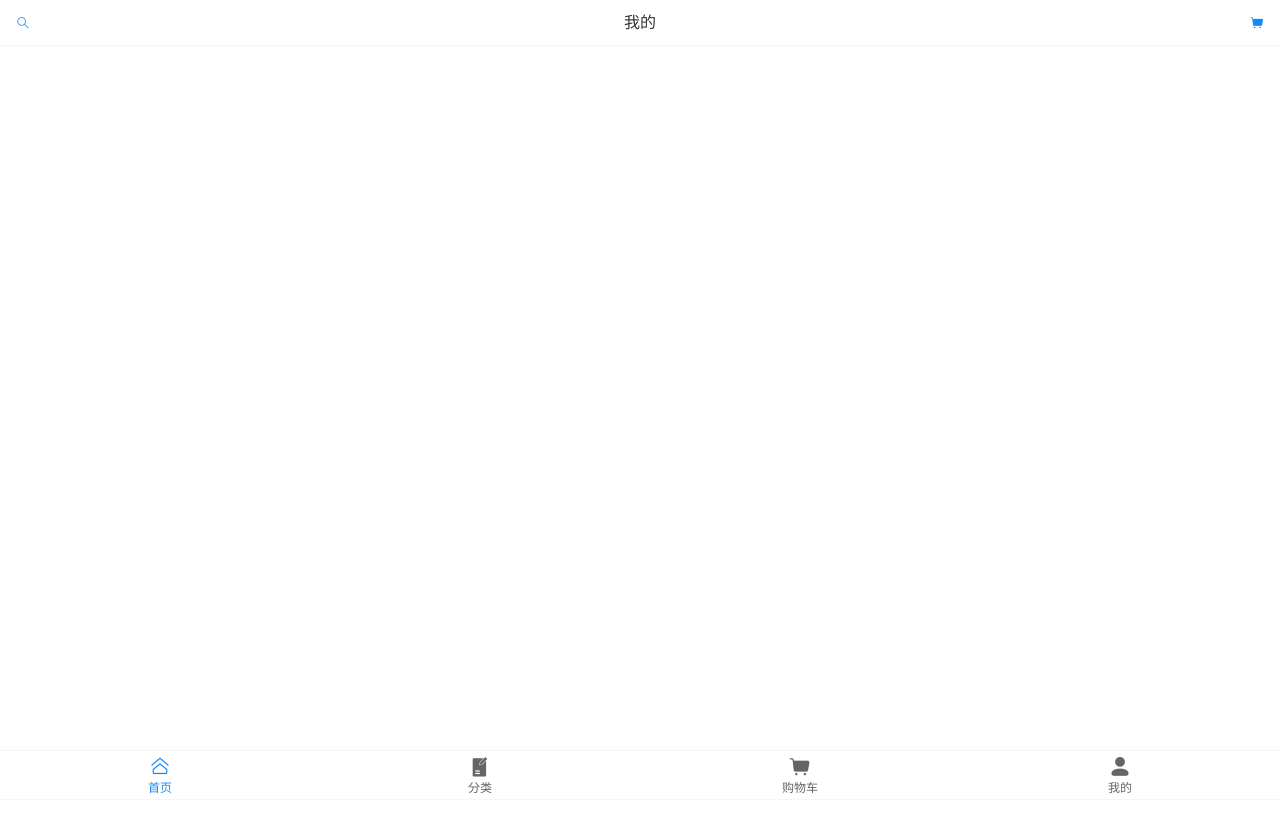
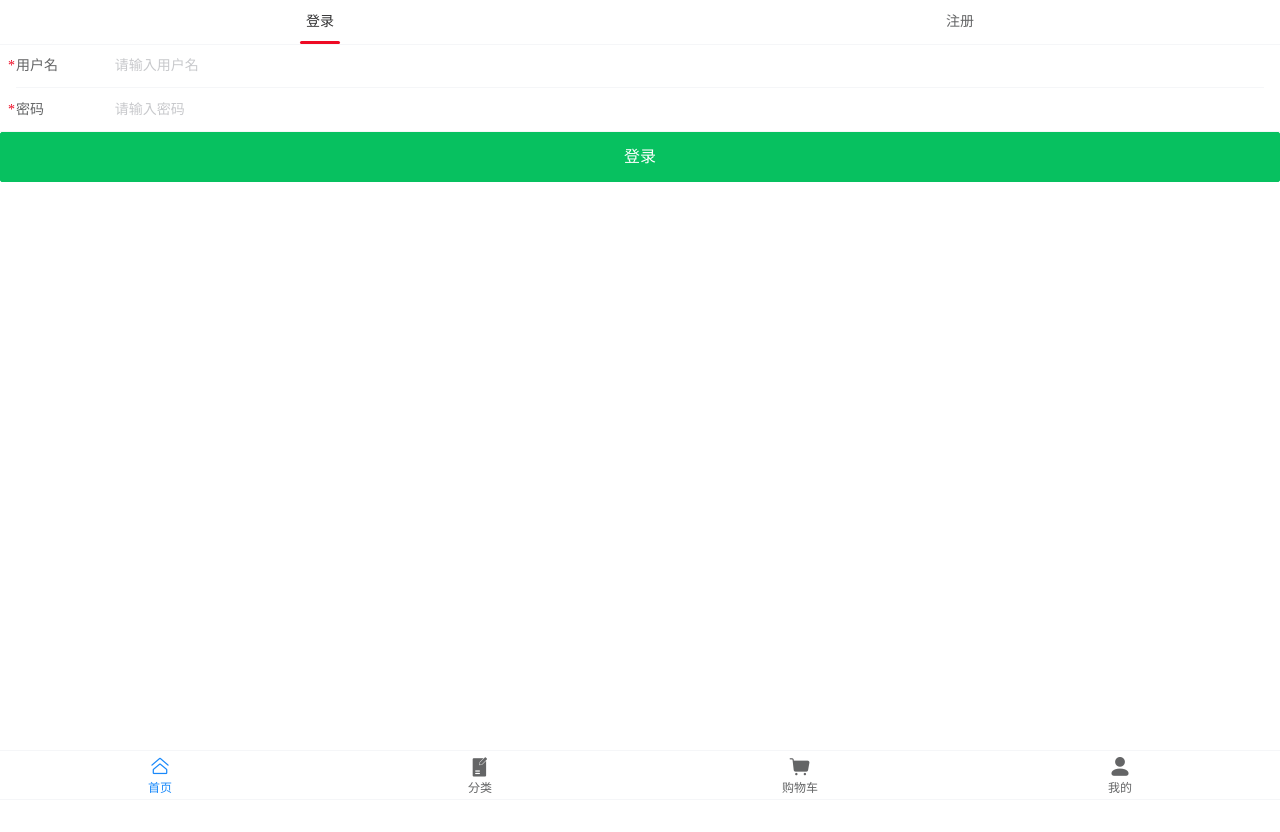
Before and after one commit to usermeng1234/mshop, a Vue app: page /#/My in a window 1280 px wide. Shown: the top 832 px of the page. Built offline with nearby package versions, Linux system fonts and the light colour scheme.

Commit message:
'完善项目'

```diff
--- a/package.json
+++ b/package.json
@@ -8,6 +8,7 @@
     "lint": "vue-cli-service lint"
   },
   "dependencies": {
+    "axios": "^0.19.0",
     "core-js": "^2.6.5",
     "vant": "^2.2.0",
     "vue": "^2.6.10",
--- a/src/main.js
+++ b/src/main.js
@@ -6,8 +6,8 @@ import store from './store'
 Vue.config.productionTip = false;
 import '@/assets/css/reset.css';
 //按需引入
-import {Button, Icon,NavBar,Tabbar, TabbarItem,Swipe, SwipeItem,Lazyload} from 'vant';
-Vue.use(Button).use(Icon).use(NavBar).use(Tabbar).use(TabbarItem).use(Swipe).use(SwipeItem).use(Lazyload);
+import {CellGroup,Field,Tab, Tabs,Button, Icon,NavBar,Tabbar, TabbarItem,Swipe, SwipeItem,Lazyload} from 'vant';
+Vue.use(Button).use(CellGroup).use(Field).use(Tab).use(Tabs).use(Icon).use(NavBar).use(Tabbar).use(TabbarItem).use(Swipe).use(SwipeItem).use(Lazyload);
 
 new Vue({
   router,
--- /dev/null
+++ b/src/service.config.js
@@ -0,0 +1,9 @@
+const MOCKURL='http://www.weichuang.com/';
+const SERVERRUL='http://localhost:3000/';
+
+const URL={
+    getVarietyItme:MOCKURL+'getVarietyItme',
+    getHotProduct:MOCKURL+'getHotProduct',
+    registUser:SERVERRUL+'user/registUser'
+};
+export default URL;
--- a/src/views/My.vue
+++ b/src/views/My.vue
@@ -1,17 +1,60 @@
 <template>
     <div>
-        <van-nav-bar title="我的">
-            <van-icon name="search" slot="left"></van-icon>
-            <van-icon name="cart" slot="right"></van-icon>
-        </van-nav-bar>
+        <van-tabs>
+            <van-tab title="登录">
+                <van-cell-group>
+                    <van-field label="用户名" required placeholder="请输入用户名" v-model="loginUsername"></van-field>
+                    <van-field label="密码" type="password" required placeholder="请输入密码" v-model="loginPassword" ></van-field>
+                </van-cell-group>
+
+                <div>
+                    <van-button @click="registerHander" type="primary" size="large">登录</van-button>
+                </div>
+            </van-tab>
+
+            <van-tab title="注册">
+                <van-cell-group>
+                    <van-field label="用户名" required placeholder="请输入用户名" v-model="registerUsername" ></van-field>
+                    <van-field label="密码" type="password" required placeholder="请输入密码" v-model="registerPassword" ></van-field>
+                </van-cell-group>
+
+                <div>
+                    <van-button type="primary" size="large">注册</van-button>
+                </div>
+            </van-tab>
+
+        </van-tabs>
     </div>
 </template>
 
 <script>
-
-
+import axios from 'axios';
+import url from '@/service.config.js'
     export default {
-
+    data(){
+        return{
+            loginUsername:'',
+            loginPassword:'',
+            registerUsername:'',
+            registerPassword:''
+        }
+    },
+    methods:{
+        registerHander(){
+            axios({
+                url:url.registUser,
+                method:'post',
+                data:{
+                    userName:this.registerUsername,
+                    password:this.registerPassword
+                }
+            }).then(res=>{
+                console.log(res)
+            }).catch(err=>{
+                console.log(err)
+            });
+        }
+    }
     }
 </script>
 <style lang="scss">
```
Also changed, not shown: 1 other file (tests, documents, lock files or other folders).
